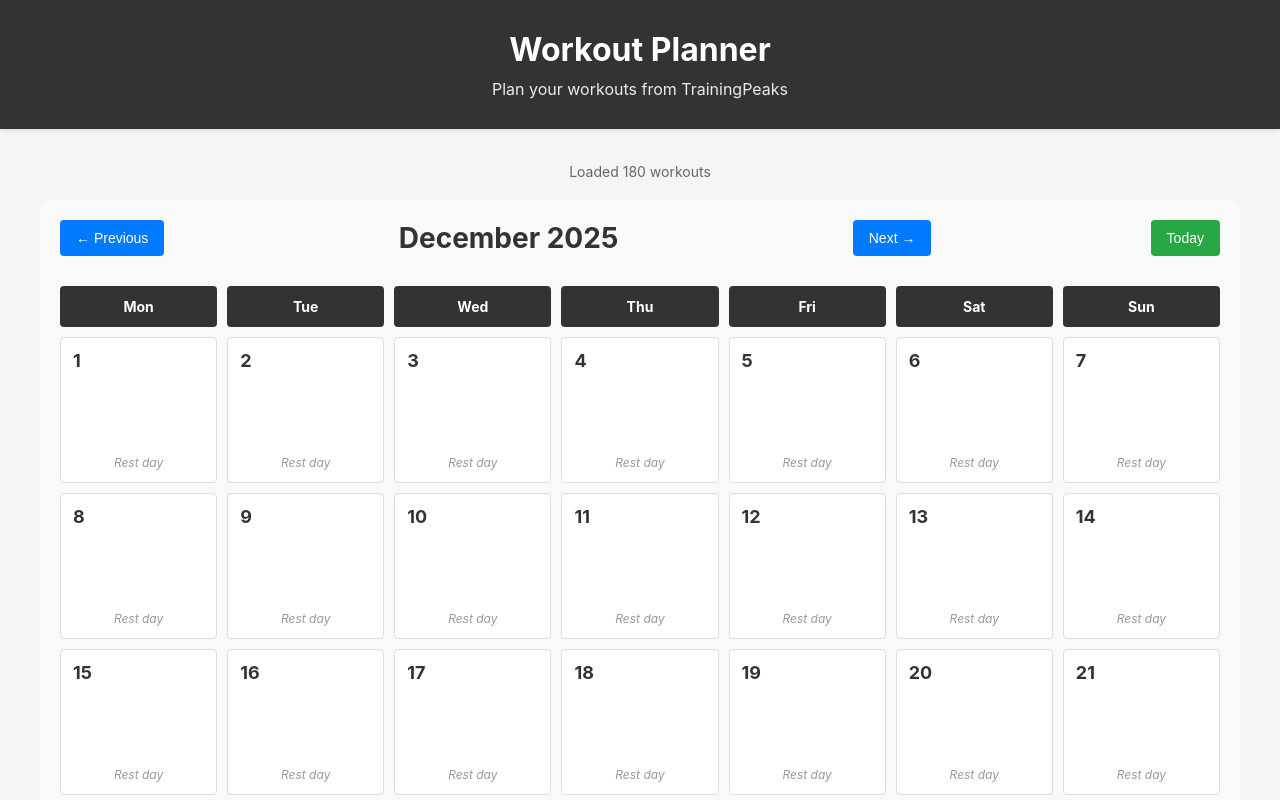
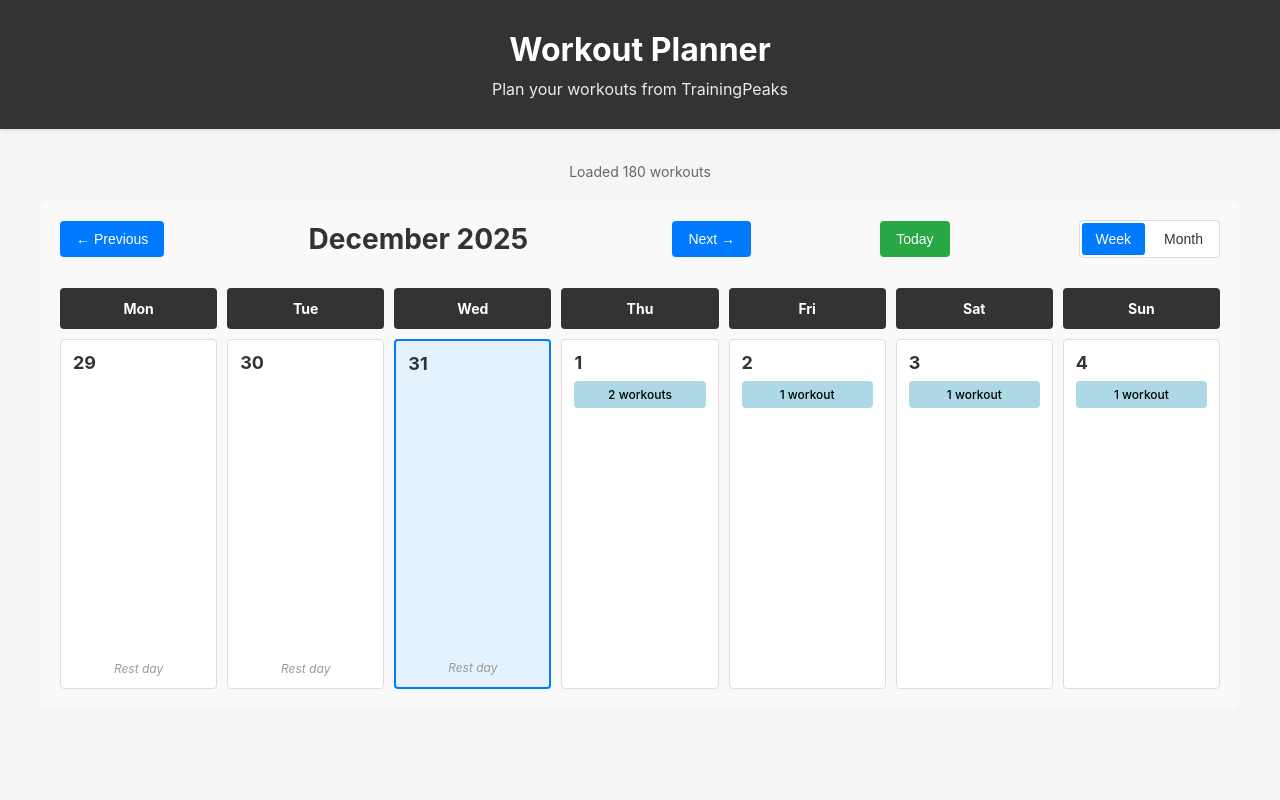
Before and after one commit to joe-klonowski/workout-planning, a React (Create React App) app in the folder app/: page / in a window 1280 px wide. Shown: the top 800 px of the page. Built offline with nearby package versions, Linux system fonts and the light colour scheme.

Commit message:
Add week view in Calendar.

```diff
--- a/app/src/components/Calendar.js
+++ b/app/src/components/Calendar.js
@@ -4,12 +4,13 @@ import WorkoutCard from './WorkoutCard';
 import '../styles/Calendar.css';
 
 /**
- * Calendar component displays workouts in a monthly calendar view
+ * Calendar component displays workouts in a weekly or monthly calendar view
  * @param {Array} workouts - Array of workout objects
  * @param {Date} initialDate - Starting date (defaults to today)
  */
 function Calendar({ workouts = [], initialDate = new Date() }) {
   const [currentDate, setCurrentDate] = useState(new Date(initialDate));
+  const [viewMode, setViewMode] = useState('week'); // 'week' or 'month'
 
   // Group workouts by date
   const workoutsByDate = groupWorkoutsByDate(workouts);
@@ -32,6 +33,19 @@ function Calendar({ workouts = [], initialDate = new Date() }) {
     setCurrentDate(new Date(year, month + 1, 1));
   };
 
+  // Navigation handlers for week view
+  const goToPreviousWeek = () => {
+    const newDate = new Date(currentDate);
+    newDate.setDate(newDate.getDate() - 7);
+    setCurrentDate(newDate);
+  };
+
+  const goToNextWeek = () => {
+    const newDate = new Date(currentDate);
+    newDate.setDate(newDate.getDate() + 7);
+    setCurrentDate(newDate);
+  };
+
   const goToToday = () => {
     setCurrentDate(new Date());
   };
@@ -39,6 +53,24 @@ function Calendar({ workouts = [], initialDate = new Date() }) {
   // Build calendar grid
   const days = [];
 
+  if (viewMode === 'week') {
+    // For week view, get the Monday of the current week
+    const dayOfWeek = (currentDate.getDay() + 6) % 7; // 0 = Monday
+    const weekStart = new Date(currentDate);
+    weekStart.setDate(weekStart.getDate() - dayOfWeek);
+
+    // Add 7 days starting from Monday
+    for (let i = 0; i < 7; i++) {
+      const dayDate = new Date(weekStart);
+      dayDate.setDate(dayDate.getDate() + i);
+      days.push({
+        day: dayDate.getDate(),
+        year: dayDate.getFullYear(),
+        month: dayDate.getMonth(),
+        date: new Date(dayDate)
+      });
+    }
+  } else {
     // Add empty cells for days before the first day of the month
     for (let i = 0; i < startingDayOfWeek; i++) {
       days.push(null);
@@ -48,6 +80,7 @@ function Calendar({ workouts = [], initialDate = new Date() }) {
     for (let day = 1; day <= daysInMonth; day++) {
       days.push(day);
     }
+  }
 
   // Month and year display
   const monthYear = new Intl.DateTimeFormat('en-US', {
@@ -56,26 +89,40 @@ function Calendar({ workouts = [], initialDate = new Date() }) {
   }).format(currentDate);
 
   // Get workouts for a specific day
-  const getWorkoutsForDay = (day) => {
+  const getWorkoutsForDay = (day, dayYear, dayMonth) => {
     if (!day) return [];
     // Create the date string in YYYY-MM-DD format without timezone conversion
-    const dateStr = `${year}-${String(month + 1).padStart(2, '0')}-${String(day).padStart(2, '0')}`;
+    const dateStr = `${dayYear}-${String(dayMonth + 1).padStart(2, '0')}-${String(day).padStart(2, '0')}`;
     return workoutsByDate[dateStr] || [];
   };
 
   return (
     <div className="calendar">
       <div className="calendar-header">
-        <button onClick={goToPreviousMonth} className="nav-button">
+        <button onClick={viewMode === 'week' ? goToPreviousWeek : goToPreviousMonth} className="nav-button">
           ← Previous
         </button>
         <h2 className="month-year">{monthYear}</h2>
-        <button onClick={goToNextMonth} className="nav-button">
+        <button onClick={viewMode === 'week' ? goToNextWeek : goToNextMonth} className="nav-button">
           Next →
         </button>
         <button onClick={goToToday} className="today-button">
           Today
         </button>
+        <div className="view-toggle">
+          <button
+            onClick={() => setViewMode('week')}
+            className={`toggle-button ${viewMode === 'week' ? 'active' : ''}`}
+          >
+            Week
+          </button>
+          <button
+            onClick={() => setViewMode('month')}
+            className={`toggle-button ${viewMode === 'month' ? 'active' : ''}`}
+          >
+            Month
+          </button>
+        </div>
       </div>
 
       <div className="day-of-week-headers">
@@ -88,23 +135,50 @@ function Calendar({ workouts = [], initialDate = new Date() }) {
         <div className="day-of-week">Sun</div>
       </div>
 
-      <div className="calendar-grid">
-        {days.map((day, index) => {
-          const dayWorkouts = day ? getWorkoutsForDay(day) : [];
+      <div className={`calendar-grid ${viewMode}`}>
+        {days.map((dayObj, index) => {
+          if (viewMode === 'week') {
+            // Week view rendering
+            const dayWorkouts = getWorkoutsForDay(dayObj.day, dayObj.year, dayObj.month);
             const isToday =
-            day &&
-            new Date(year, month, day).toDateString() === new Date().toDateString();
+              dayObj.date.toDateString() === new Date().toDateString();
 
             return (
               <div
                 key={index}
-              className={`calendar-day ${day ? 'has-date' : 'empty'} ${
+                className={`calendar-day ${
                   isToday ? 'is-today' : ''
                 }`}
               >
-              {day && (
                 <>
-                  <div className="day-number">{day}</div>
+                  <div className="day-number">{dayObj.day}</div>
+                  <div className="workouts-container">
+                    {dayWorkouts.length > 0 ? (
+                      <div className="workout-count">{dayWorkouts.length} workout{dayWorkouts.length !== 1 ? 's' : ''}</div>
+                    ) : (
+                      <div className="no-workouts">Rest day</div>
+                    )}
+                  </div>
+                </>
+              </div>
+            );
+          } else {
+            // Month view rendering
+            const dayWorkouts = dayObj ? getWorkoutsForDay(dayObj, year, month) : [];
+            const isToday =
+              dayObj &&
+              new Date(year, month, dayObj).toDateString() === new Date().toDateString();
+
+            return (
+              <div
+                key={index}
+                className={`calendar-day ${dayObj ? 'has-date' : 'empty'} ${
+                  isToday ? 'is-today' : ''
+                }`}
+              >
+                {dayObj && (
+                  <>
+                    <div className="day-number">{dayObj}</div>
                     <div className="workouts-container">
                       {dayWorkouts.length > 0 ? (
                         <div className="workout-count">{dayWorkouts.length} workout{dayWorkouts.length !== 1 ? 's' : ''}</div>
@@ -116,6 +190,7 @@ function Calendar({ workouts = [], initialDate = new Date() }) {
                 )}
               </div>
             );
+          }
         })}
       </div>
     </div>
--- a/app/src/styles/Calendar.css
+++ b/app/src/styles/Calendar.css
@@ -49,6 +49,37 @@
   background-color: #1e7e34;
 }
 
+/* View Toggle */
+.view-toggle {
+  display: flex;
+  gap: 5px;
+  border: 1px solid #ddd;
+  border-radius: 4px;
+  background-color: white;
+  padding: 2px;
+}
+
+.toggle-button {
+  padding: 8px 14px;
+  background-color: transparent;
+  color: #333;
+  border: none;
+  border-radius: 3px;
+  font-size: 14px;
+  cursor: pointer;
+  transition: all 0.2s;
+  font-weight: 500;
+}
+
+.toggle-button:hover {
+  background-color: #f0f0f0;
+}
+
+.toggle-button.active {
+  background-color: #007bff;
+  color: white;
+}
+
 /* Weekday Headers */
 .day-of-week-headers {
   display: grid;
@@ -72,6 +103,14 @@
   display: grid;
   grid-template-columns: repeat(7, 1fr);
   gap: 10px;
+  min-height: 600px;
+}
+
+.calendar-grid.week {
+  min-height: 350px;
+}
+
+.calendar-grid.month {
   min-height: 600px;
 }
 
```
Also changed, not shown: 2 other files (tests, documents, lock files or other folders). Lines whose indentation alone changed are shown as unchanged.
